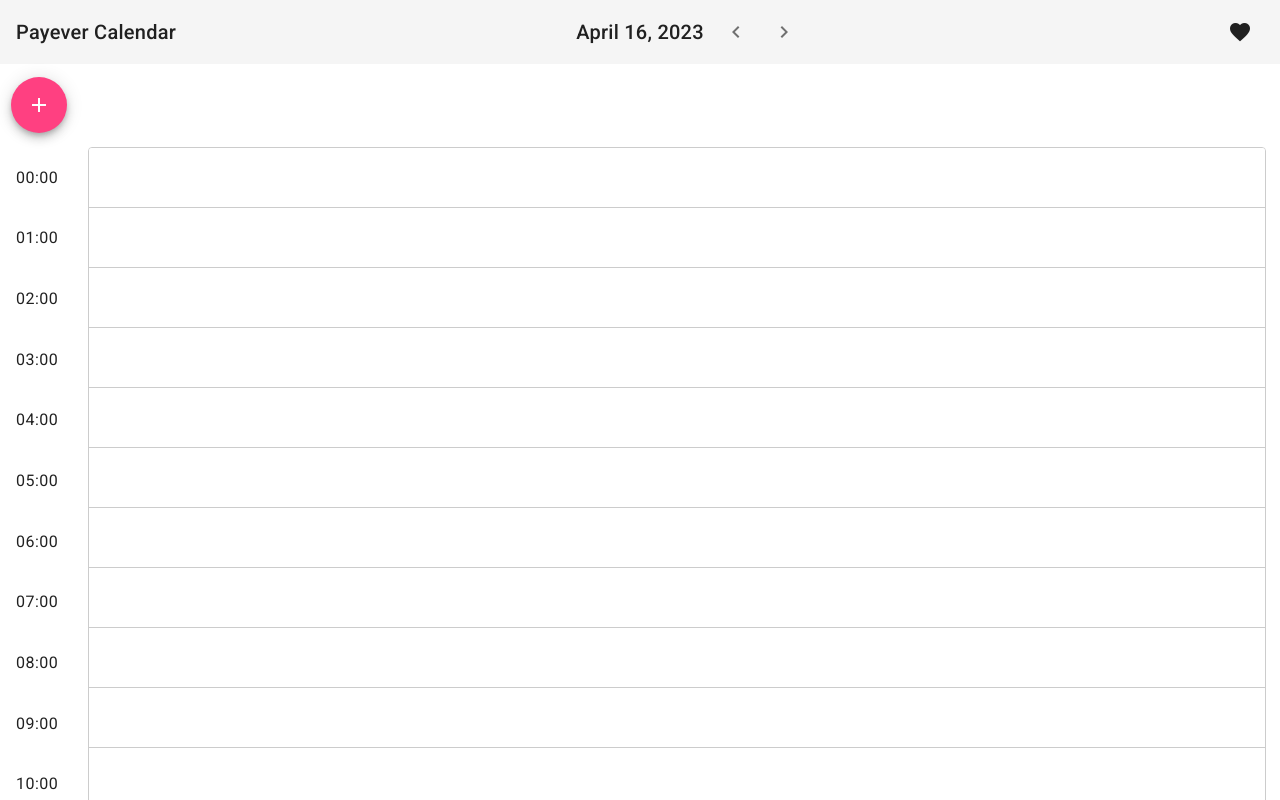
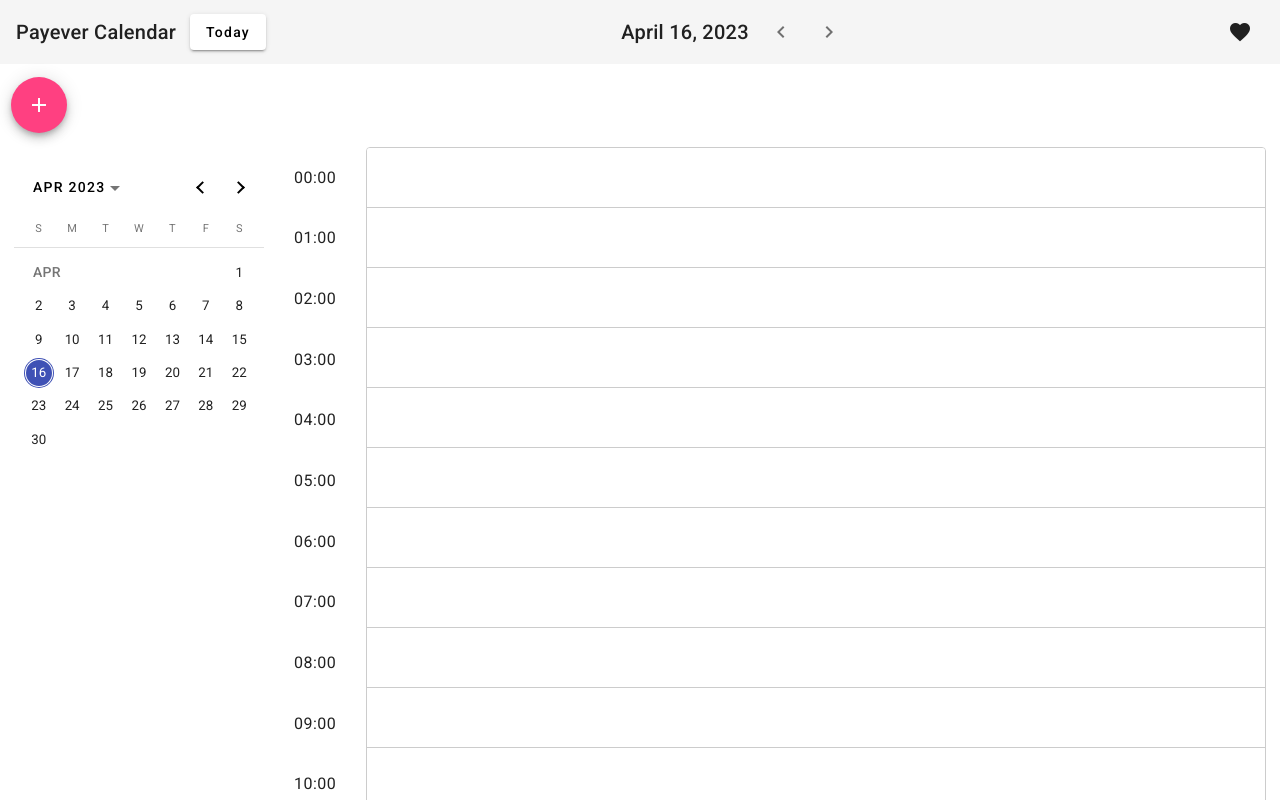
Before and after one commit to Aenewsss/calendar-front-angular, an Angular app: page / in a window 1280 px wide. Shown: the top 800 px of the page. Built offline with nearby package versions, Linux system fonts and the light colour scheme; no server answers; what angular-in-memory-web-api would draw is missing.

Commit message:
[FUNC] calendar to choose date

```diff
--- a/src/app/calendar/drop-list/drop-list.component.html
+++ b/src/app/calendar/drop-list/drop-list.component.html
@@ -1,12 +1,18 @@
 <section class="hours-list">
+
+  <div class="calendar">
+    <mat-calendar [(selected)]="selectedDate" (selectedChange)="goToDate($event)"></mat-calendar>
+  </div>
+
   <mat-list role="list">
     <mat-list-item *ngFor="let hour of dayHours" role="listitem">{{hour}}</mat-list-item>
   </mat-list>
 
   <div cdkDropList class="drop-list" (cdkDropListDropped)="drop($event)">
     <div (click)="!appointment.disabled && openAppointment(appointment.appointment)" class="drop-box" *ngFor="let appointment of appointments" [cdkDragDisabled]="appointment.disabled" cdkDrag>
-      <span *ngIf="!appointment.disabled">
+      <span *ngIf="!appointment.disabled" class="appointment-text">
         {{appointment.appointment.title}}, {{appointment.appointment.time}}
+        <p [hidden]="!appointment.appointment.description">{{appointment.appointment.description}}</p>
       </span>
     </div>
   </div>
--- a/src/app/calendar/drop-list/drop-list.component.scss
+++ b/src/app/calendar/drop-list/drop-list.component.scss
@@ -64,3 +64,17 @@
 .cdk-drag-disabled {
     cursor: default;
 }
+
+.appointment-text {
+    font-size: 16px;
+
+    p {
+        font-size: 12px;
+        color: rgb(101, 101, 101);
+    }
+}
+
+.calendar {
+    margin: 1em;
+    min-width: 250px;
+}
--- a/src/app/calendar/drop-list/drop-list.component.ts
+++ b/src/app/calendar/drop-list/drop-list.component.ts
@@ -25,6 +25,8 @@ export class DropListComponent implements OnInit, OnDestroy {
 
   appointments: IEmptyList[] = EMPTY_LIST;
   dayHours = DAY_HOURS;
+
+  selectedDate: Date = new Date()
 
   private currentDate: Date = new Date();
 
@@ -104,7 +106,6 @@ export class DropListComponent implements OnInit, OnDestroy {
   }
 
   openAppointment(appointment: IAppointment) {
-    console.log('ap', appointment)
     this.dialog.open(ModalAppointmentComponent, {
       data: { currentAppointment: appointment }
     });
@@ -128,9 +129,6 @@ export class DropListComponent implements OnInit, OnDestroy {
   verififyLengthDifference(appointmentsUpdated: IAppointmentResponse) {
     const disabled = this.appointments.filter(el => el.disabled == false)
 
-    console.log(disabled)
-    console.log(Object.values(appointmentsUpdated))
-
     if (disabled > Object.values(appointmentsUpdated)) {
       this.appointments = new Array(24).fill({
         appointment: {
@@ -145,4 +143,8 @@ export class DropListComponent implements OnInit, OnDestroy {
     }
   }
 
+  goToDate(date: Date) {
+    this.dateService.changeDayOfYearByDate(date)
+  }
+
 }
--- a/src/app/calendar/toolbar/toolbar.component.html
+++ b/src/app/calendar/toolbar/toolbar.component.html
@@ -1,14 +1,17 @@
 <mat-toolbar>
+
     <span>Payever Calendar</span>
 
+    <button mat-raised-button class="button-today" (click)="goToTodayDate()">Today</button>
     <span class="toolbar-spacer"></span>
+
     {{selectedDate}}
     <mat-paginator class="paginator" [showFirstLastButtons]="false" [hidePageSize]="true" [length]="365" [pageSize]="1"
         [pageIndex]="selectedIndex" (page)="handlePage($event)" aria-label="Select page">
     </mat-paginator>
 
     <span class="toolbar-spacer"></span>
-    <button mat-icon-button class="example-icon favorite-icon" (click)="openMyGithubRepo()" aria-label="Example icon-button with heart icon">
+    <button mat-icon-button (click)="openMyGithubRepo()" aria-label="Example icon-button with heart icon">
         <mat-icon>favorite</mat-icon>
     </button>
 </mat-toolbar>
--- a/src/app/calendar/toolbar/toolbar.component.scss
+++ b/src/app/calendar/toolbar/toolbar.component.scss
@@ -5,3 +5,7 @@
 .paginator {
     background-color: transparent;
 }
+
+.button-today {
+    margin-left: 1em;
+}
--- a/src/app/calendar/toolbar/toolbar.component.ts
+++ b/src/app/calendar/toolbar/toolbar.component.ts
@@ -1,5 +1,6 @@
-import { Component } from '@angular/core';
+import { Component, OnInit, OnDestroy } from '@angular/core';
 import { PageEvent } from '@angular/material/paginator';
+import { Subscription } from "rxjs";
 import { DateService } from 'src/services/date.service';
 
 @Component({
@@ -7,19 +8,41 @@ import { DateService } from 'src/services/date.service';
   templateUrl: './toolbar.component.html',
   styleUrls: ['./toolbar.component.scss']
 })
-export class ToolbarComponent {
+export class ToolbarComponent implements OnInit, OnDestroy {
 
-  constructor(private dateService: DateService) {}
+  constructor(private dateService: DateService) { }
+
+  private datesSub!: Subscription;
 
   selectedDate: string = this.dateService.handleSelectedDate();
   selectedIndex: number = this.dateService.getTodayDayOfYear();
+
+  ngOnInit() {
+    this.datesSub = this.dateService
+      .getSelectedIndexUpdateListener()
+      .subscribe((index: number) => {
+        this.selectedIndex = index;
+        this.selectedDate = this.dateService.handleSelectedDate(index)
+      });
+
+  }
+
+  ngOnDestroy() {
+    this.datesSub.unsubscribe();
+  }
 
   handlePage(e: PageEvent) {
     this.dateService.handleDayOfYear(e.pageIndex)
     this.selectedDate = this.dateService.handleSelectedDate(e.pageIndex)
   }
 
-  openMyGithubRepo(){
+  goToTodayDate() {
+    this.selectedDate = this.dateService.handleSelectedDate()
+  }
+
+  openMyGithubRepo() {
     window.open("https://github.com/Aenewsss/calendar-front-angular", "_blank")
   }
+
+
 }
--- a/src/services/appointment.service.ts
+++ b/src/services/appointment.service.ts
@@ -51,7 +51,6 @@ export class AppointmentService {
 
     updatedAppointment.subscribe(() => {
       this.GetAppointments().subscribe(response => {
-        console.log(response)
         this.appointmentsUpdated.next(response);
       })
     })
@@ -64,7 +63,6 @@ export class AppointmentService {
 
     deletedAppointment.subscribe(() => {
       this.GetAppointments().subscribe(response => {
-        console.log(response)
         this.appointmentsUpdated.next(response);
       })
     })
--- a/src/services/date.service.ts
+++ b/src/services/date.service.ts
@@ -37,6 +37,13 @@ export class DateService {
     return Math.ceil((Number(new Date()) - Number(new Date(new Date().getFullYear(), 0, 1))) / (1000 * 60 * 60 * 24))
   }
 
+  changeDayOfYearByDate(date: Date){
+    const dayOfYear = Math.ceil((Number(date) - Number(new Date(date.getFullYear(), 0, 1))) / (1000 * 60 * 60 * 24)) + 1
+
+    this.handleSelectedDate(dayOfYear)
+    this.selectedIndexUpdated.next(dayOfYear)
+  }
+
   handleDayOfYear(dayOfYear: number) {
     this.selectedIndexUpdated.next(dayOfYear)
   }
```
